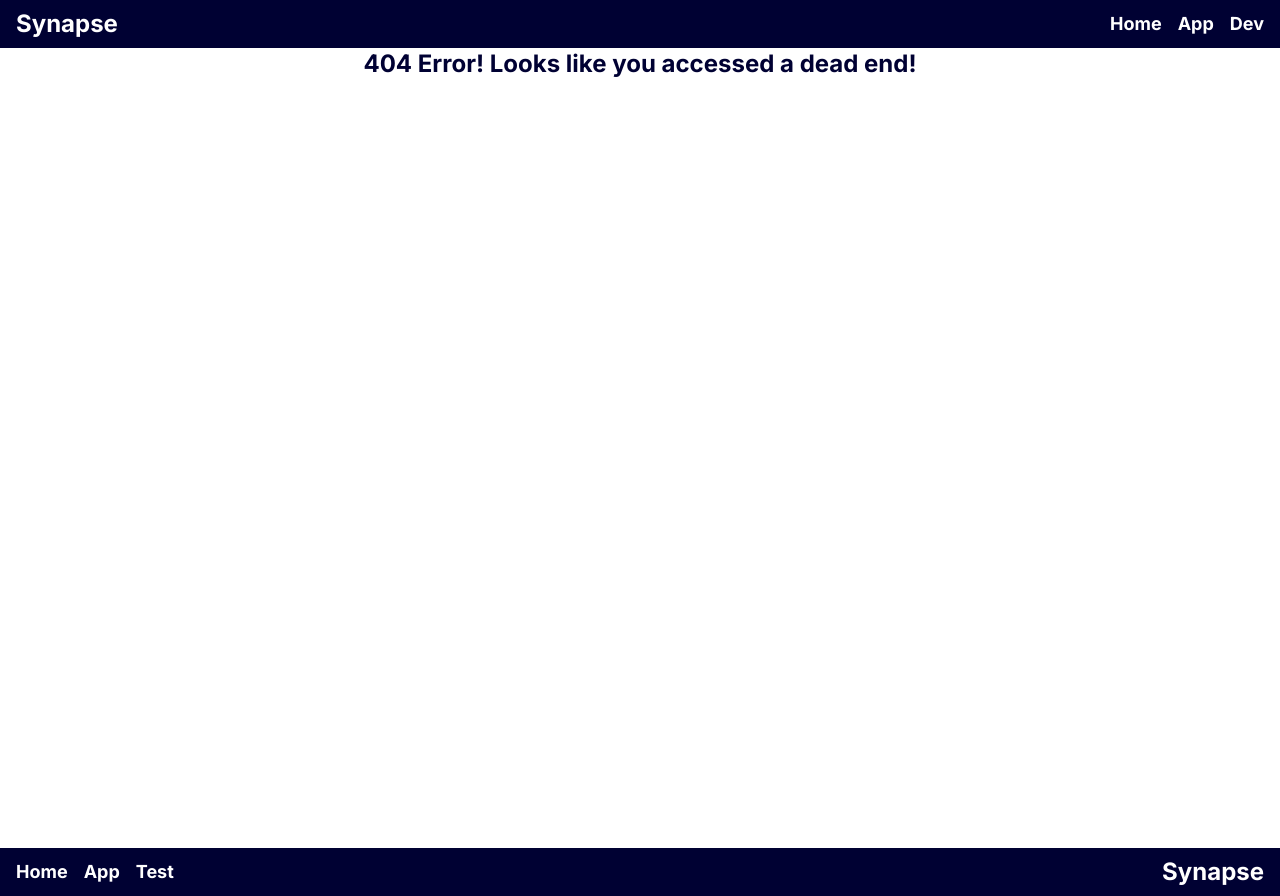
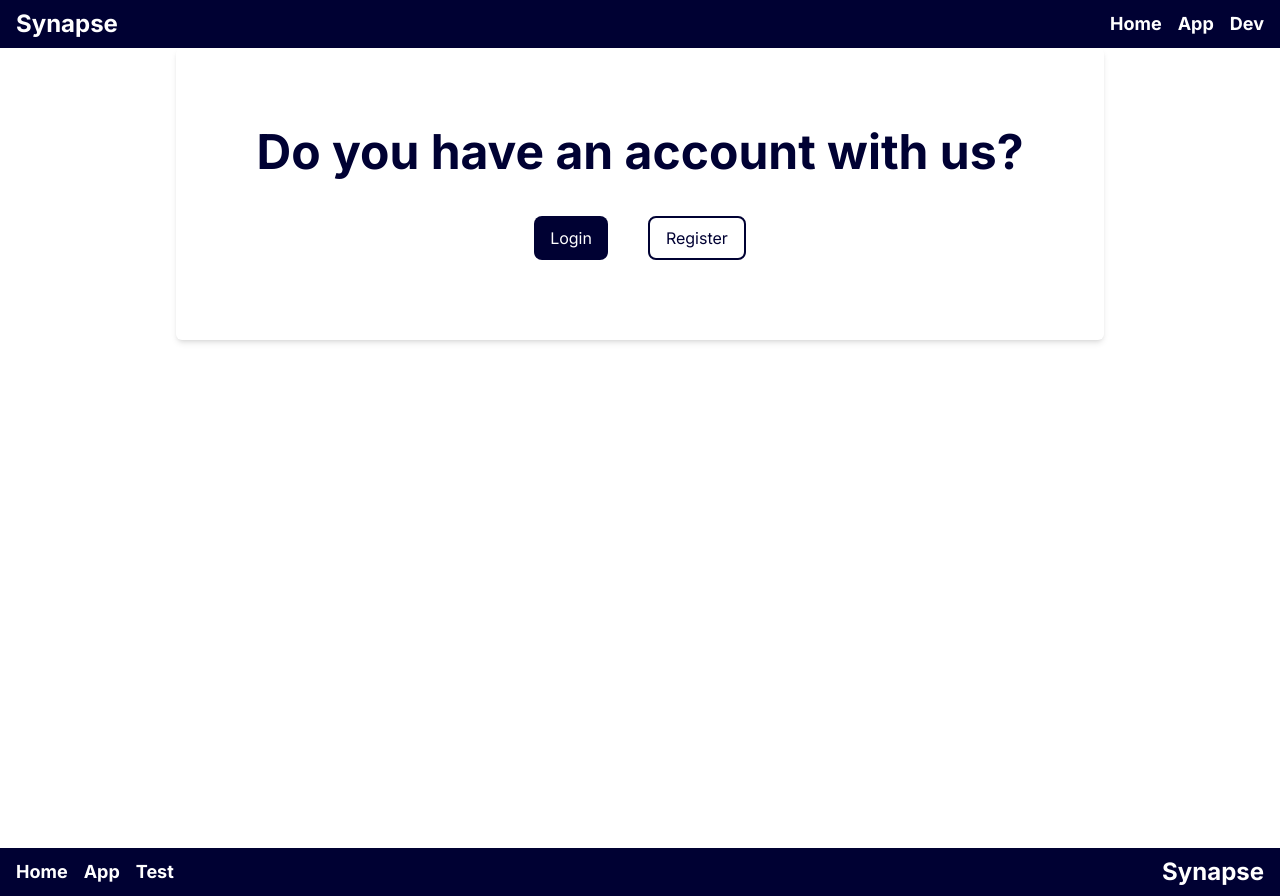
Before and after one commit to rintendou/Synapse, a React (Vite) app in the folder client/: page /login-register in a window 1280 px wide. Before the commit this address had no page. Built offline with nearby package versions, Linux system fonts and the light colour scheme.

Commit message:
Implement the LoginRegister component

```diff
--- a/client/src/App.tsx
+++ b/client/src/App.tsx
@@ -10,6 +10,7 @@ import PageNotFound from "./components/routes/page-not-found/PageNotFound"
 import Body from "./components/layout/body/Body"
 import Footer from "./components/layout/footer/Footer"
 import Header from "./components/layout/header/Header"
+import LoginRegister from "./components/routes/application/LoginRegister"
 
 function App() {
   return (
@@ -19,6 +20,7 @@ function App() {
         <Routes>
           <Route path="/" element={<LandingPage />} />
           <Route path="/app" element={<Application />} />
+          <Route path="/login-register" element={<LoginRegister />} />
           <Route path="/dev" element={<Dev />} />
           <Route path="*" element={<PageNotFound />} />
         </Routes>
--- a/client/src/components/routes/application/Application.tsx
+++ b/client/src/components/routes/application/Application.tsx
@@ -1,5 +1,11 @@
+import LoginRegister from "./LoginRegister"
+
 const Application = () => {
-  return <div>This is the main application</div>
+  return (
+    <div className="min-h-screen flex flex-col justify-center">
+      <LoginRegister />
+    </div>
+  )
 }
 
 export default Application
--- /dev/null
+++ b/client/src/components/routes/application/LoginRegister.tsx
@@ -0,0 +1,31 @@
+import Card from "../../ui/Card"
+import Overview from "../../ui/Overview"
+import StyledButton from "../../ui/StyledButton"
+
+const LoginRegister = () => {
+  return (
+    <Card twClasses="w-fit mx-auto p-20">
+      <Overview twClasses="space-y-10">
+        <h1 className="text-5xl font-bold">Do you have an account with us?</h1>
+        <div className="flex flex-row gap-10 justify-center">
+          <StyledButton
+            buttonText="Login"
+            intent="primary"
+            onClick={() => {
+              console.log("Hello")
+            }}
+          />
+          <StyledButton
+            buttonText="Register"
+            intent="secondary"
+            onClick={() => {
+              console.log("Hello")
+            }}
+          />
+        </div>
+      </Overview>
+    </Card>
+  )
+}
+
+export default LoginRegister
```
